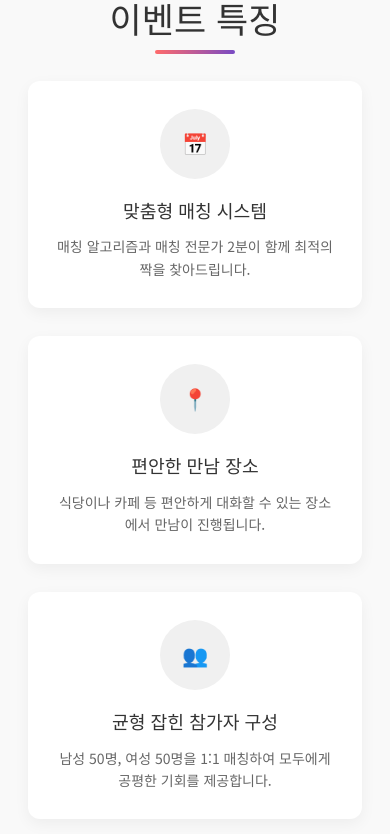
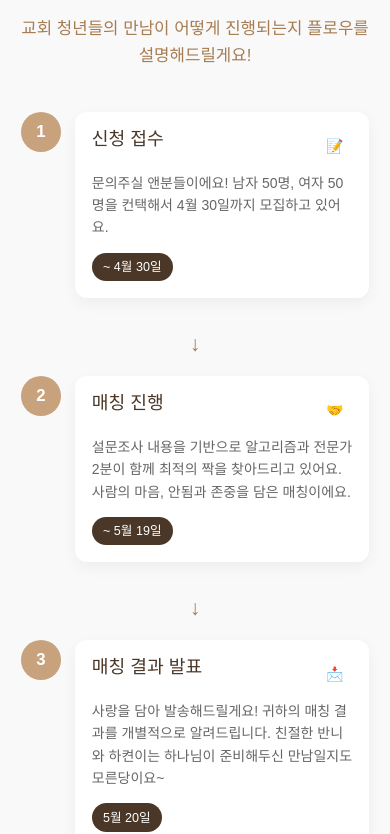
Before and after one commit to tangible-idea/SocialingTeaser, a Vue app: page / in a window 390 px wide. Shown: the part 870-1704 px from the top of the page. Built offline with nearby package versions, Linux system fonts and the light colour scheme; no server answers; the database is empty.

Commit message:
feat: Add features section with responsive grid layout and animation effects

```diff
--- a/src/components/FeaturesSection.vue
+++ b/src/components/FeaturesSection.vue
@@ -4,83 +4,94 @@
 
 <template>
   <section class="features">
-    <h2 class="section-title">이벤트 특징</h2>
+    <h2 class="section-title">어떻게 진행되나요?</h2>
+    <p class="section-intro">교회 청년들의 만남이 어떻게 진행되는지 플로우를 설명해드릴게요!</p>
 
-    <div class="features-grid">
-      <div class="feature-card">
-        <div class="icon">
-          <i class="icon-calendar"></i>
+    <div class="flow-container">
+      <div class="flow-step">
+        <div class="step-number">1</div>
+        <div class="step-content">
+          <h3>신청 접수</h3>
+          <div class="step-icon">
+            <i class="icon-signup"></i>
           </div>
-        <h3>맞춤형 매칭 시스템</h3>
-        <p>매칭 알고리즘과 매칭 전문가 2분이 함께 최적의 짝을 찾아드립니다.</p>
-      </div>
-
-      <div class="feature-card">
-        <div class="icon">
-          <i class="icon-location"></i>
-        </div>
-        <h3>편안한 만남 장소</h3>
-        <p>식당이나 카페 등 편안하게 대화할 수 있는 장소에서 만남이 진행됩니다.</p>
-      </div>
-
-      <div class="feature-card">
-        <div class="icon">
-          <i class="icon-people"></i>
-        </div>
-        <h3>균형 잡힌 참가자 구성</h3>
-        <p>남성 50명, 여성 50명을 1:1 매칭하여 모두에게 공평한 기회를 제공합니다.</p>
-      </div>
-
-      <div class="feature-card">
-        <div class="icon">
-          <i class="icon-heart"></i>
-        </div>
-        <h3>같은 가치관의 만남</h3>
-        <p>유대감 있는 청년들 간의 의미 있는 만남을 통해 진정한 인연을 찾으실 수 있습니다.</p>
+          <p>문의주실 앤분들이에요! 남자 50명, 여자 50명을 컨택해서 4월 30일까지 모집하고 있어요.</p>
+          <div class="date-tag">~ 4월 30일</div>
         </div>
       </div>
 
-    <div class="event-details">
-      <h2 class="section-title">이벤트 정보</h2>
+      <div class="flow-arrow">
+        <i class="icon-arrow-down"></i>
+      </div>
 
-      <div class="detail-item">
-        <div class="detail-icon">
-          <i class="icon-date"></i>
+      <div class="flow-step">
+        <div class="step-number">2</div>
+        <div class="step-content">
+          <h3>매칭 진행</h3>
+          <div class="step-icon">
+            <i class="icon-matching"></i>
           </div>
-        <div class="detail-content">
-          <h4>모집 기간</h4>
-          <p>2025년 4월 30일까지</p>
+          <p>설문조사 내용을 기반으로 알고리즘과 전문가 2분이 함께 최적의 짝을 찾아드리고 있어요. 사람의 마음, 안됨과 존중을 담은 매칭이에요.</p>
+          <div class="date-tag">~ 5월 19일</div>
         </div>
       </div>
 
-      <div class="detail-item">
-        <div class="detail-icon">
-          <i class="icon-match"></i>
+      <div class="flow-arrow">
+        <i class="icon-arrow-down"></i>
       </div>
-        <div class="detail-content">
-          <h4>매칭 완료</h4>
-          <p>2025년 5월 19일까지 매칭 알고리즘과 전문가를 통해 50쌍 연결 완료</p>
+
+      <div class="flow-step">
+        <div class="step-number">3</div>
+        <div class="step-content">
+          <h3>매칭 결과 발표</h3>
+          <div class="step-icon">
+            <i class="icon-results"></i>
+          </div>
+          <p>사랑을 담아 발송해드릴게요! 귀하의 매칭 결과를 개별적으로 알려드립니다. 친절한 반니와 하켠이는 하나님이 준비해두신 만남일지도 모른당이요~</p>
+          <div class="date-tag">5월 20일</div>
         </div>
       </div>
 
-      <div class="detail-item">
-        <div class="detail-icon">
-          <i class="icon-schedule"></i>
+      <div class="flow-arrow">
+        <i class="icon-arrow-down"></i>
       </div>
-        <div class="detail-content">
-          <h4>만남 일정</h4>
-          <p>2025년 5월 내 일정 조율 (구체적인 식당/카페 장소는 5월 말 개별 통지)</p>
+
+      <div class="flow-step">
+        <div class="step-number">4</div>
+        <div class="step-content">
+          <h3>만남 일정 조율</h3>
+          <div class="step-icon">
+            <i class="icon-calendar"></i>
+          </div>
+          <p>서로의 일정에 맞춰 만남 날짜를 정할 수 있도록 도와드릴게요. 따로 빼목타서 일정 잡으세요. 좀 뻔해도 그냥 성실이 중요한거예요!</p>
+          <div class="date-tag">5월 중순</div>
         </div>
       </div>
 
-      <div class="detail-item">
-        <div class="detail-icon">
-          <i class="icon-info"></i>
+      <div class="flow-arrow">
+        <i class="icon-arrow-down"></i>
       </div>
-        <div class="detail-content">
-          <h4>참가 대상 및 비용</h4>
-          <p>남성 50명, 여성 50명 (선착순 모집) / 만남 당일 비용은 참가자 개인 부담</p>
+
+      <div class="flow-step">
+        <div class="step-number">5</div>
+        <div class="step-content">
+          <h3>만남 장소 안내</h3>
+          <div class="step-icon">
+            <i class="icon-location"></i>
           </div>
+          <p>조용하고 편안한 식당이나 카페를 추천해드릴게요. 만남 비용은 서로 부담해주시는 게 좋을 것 같아요. 처음이라 부담스럽다면 카페나 저렴한 식당이라도 좋아요!</p>
+          <div class="date-tag">5월 말</div>
+        </div>
+      </div>
+    </div>
+
+    <div class="final-note">
+      <div class="note-icon">
+        <i class="icon-heart"></i>
+      </div>
+      <div class="note-content">
+        <h3>진심어린 만남을 응원합니다</h3>
+        <p>이번 만남을 통해 정말 소중한 인연을 찾으시길 기도할게요. 만렬히 준비되었다면 지금 바로 신청해주세요!</p>
       </div>
     </div>
   </section>
@@ -90,116 +101,148 @@
 .features {
   padding: 5rem 2rem;
   background-color: #f9f9f9;
+  font-family: 'Pretendard', sans-serif;
 }
 
 .section-title {
   text-align: center;
   font-size: 2.5rem;
+  margin-bottom: 1rem;
+  color: var(--dark-brown);
+}
+
+.section-intro {
+  text-align: center;
+  font-size: 1.2rem;
+  color: var(--secondary-brown);
   margin-bottom: 3rem;
-  color: #333;
+  max-width: 700px;
+  margin-left: auto;
+  margin-right: auto;
+}
+
+.flow-container {
+  max-width: 800px;
+  margin: 0 auto;
+  display: flex;
+  flex-direction: column;
+  align-items: center;
+}
+
+.flow-step {
+  display: flex;
+  margin-bottom: 1rem;
+  width: 100%;
   position: relative;
 }
 
-.section-title:after {
-  content: '';
-  position: absolute;
-  bottom: -15px;
-  left: 50%;
-  transform: translateX(-50%);
-  width: 80px;
-  height: 4px;
-  background: linear-gradient(to right, #ff6b6b, #794bc4);
-  border-radius: 2px;
-}
-
-.features-grid {
-  display: grid;
-  grid-template-columns: repeat(auto-fill, minmax(250px, 1fr));
-  gap: 2rem;
-  margin-bottom: 5rem;
-}
-
-.feature-card {
-  background-color: white;
-  padding: 2rem;
-  border-radius: 12px;
-  box-shadow: 0 5px 15px rgba(0, 0, 0, 0.05);
-  transition: transform 0.3s, box-shadow 0.3s;
-  text-align: center;
-}
-
-.feature-card:hover {
-  transform: translateY(-10px);
-  box-shadow: 0 15px 30px rgba(0, 0, 0, 0.1);
-}
-
-.icon {
-  width: 70px;
-  height: 70px;
-  margin: 0 auto 1.5rem;
-  background-color: #f0f0f0;
+.step-number {
+  width: 50px;
+  height: 50px;
   border-radius: 50%;
+  background-color: var(--accent);
+  color: white;
   display: flex;
   align-items: center;
   justify-content: center;
   font-size: 1.5rem;
-  color: #794bc4;
+  font-weight: bold;
+  margin-right: 1.5rem;
+  flex-shrink: 0;
+  z-index: 2;
 }
 
-.feature-card h3 {
-  font-size: 1.3rem;
-  margin-bottom: 1rem;
-  color: #333;
-}
-
-.feature-card p {
-  color: #666;
-  line-height: 1.6;
-}
-
-.event-details {
-  max-width: 800px;
-  margin: 0 auto;
-}
-
-.detail-item {
-  display: flex;
-  margin-bottom: 2rem;
-  align-items: center;
+.step-content {
+  flex-grow: 1;
   background-color: white;
   padding: 1.5rem;
   border-radius: 12px;
   box-shadow: 0 5px 15px rgba(0, 0, 0, 0.05);
+  position: relative;
 }
 
-.detail-icon {
+.step-icon {
+  position: absolute;
+  top: 1.5rem;
+  right: 1.5rem;
+  width: 40px;
+  height: 40px;
+  border-radius: 50%;
+  background-color: rgba(var(--accent-rgb), 0.1);
+  display: flex;
+  align-items: center;
+  justify-content: center;
+  color: var(--accent);
+  font-size: 1.2rem;
+}
+
+.date-tag {
+  display: inline-block;
+  background-color: var(--dark-brown);
+  color: white;
+  padding: 0.3rem 0.8rem;
+  border-radius: 50px;
+  font-size: 0.9rem;
+  margin-top: 1rem;
+}
+
+.step-content h3 {
+  font-size: 1.5rem;
+  color: var(--dark-brown);
+  margin-bottom: 2rem;
+}
+
+.step-content p {
+  color: #666;
+  line-height: 1.6;
+  font-size: 1.1rem;
+}
+
+.flow-arrow {
+  height: 50px;
+  display: flex;
+  align-items: center;
+  justify-content: center;
+  color: var(--secondary-brown);
+  font-size: 1.5rem;
+  margin: 0.5rem 0;
+}
+
+.final-note {
+  display: flex;
+  align-items: center;
+  background-color: rgba(var(--accent-rgb), 0.05);
+  padding: 2rem;
+  border-radius: 12px;
+  margin-top: 3rem;
+  max-width: 800px;
+  margin-left: auto;
+  margin-right: auto;
+}
+
+.note-icon {
   width: 60px;
   height: 60px;
   border-radius: 50%;
-  background: linear-gradient(135deg, #ff6b6b, #794bc4);
+  background: linear-gradient(135deg, var(--accent), var(--light-brown));
   display: flex;
   align-items: center;
   justify-content: center;
   color: white;
-  font-size: 1.5rem;
+  font-size: 1.8rem;
   margin-right: 1.5rem;
   flex-shrink: 0;
 }
 
-.detail-content h4 {
-  font-size: 1.2rem;
+.note-content h3 {
+  font-size: 1.3rem;
+  color: var(--dark-brown);
   margin-bottom: 0.5rem;
-  color: #333;
 }
 
-.detail-content p {
+.note-content p {
   color: #666;
   line-height: 1.6;
-}
-
-.highlight {
-  color: #ff3366;
-  font-weight: 700;
 }
 
 /* Placeholder icons */
@@ -207,30 +250,61 @@
   font-style: normal;
 }
 
+.icon-signup:before { content: '\1F4DD'; }
+.icon-matching:before { content: '\1F91D'; }
+.icon-results:before { content: '\1F4E9'; }
 .icon-calendar:before { content: '\1F4C5'; }
 .icon-location:before { content: '\1F4CD'; }
 .icon-heart:before { content: '\2764'; }
-.icon-people:before { content: '\1F465'; }
-.icon-date:before { content: '\1F4C5'; }
-.icon-match:before { content: '\1F91D'; }
-.icon-schedule:before { content: '\1F5D3'; }
-.icon-marker:before { content: '\1F4CD'; }
-.icon-ticket:before { content: '\1F3AB'; }
-.icon-info:before { content: '\2139'; }
+.icon-arrow-down:before { content: '\2193'; }
 
 @media (max-width: 768px) {
-  .features-grid {
-    grid-template-columns: 1fr;
+  .features {
+    padding: 3rem 1.5rem;
   }
 
-  .detail-item {
+  .section-title {
+    font-size: 2rem;
+  }
+
+  .step-number {
+    width: 40px;
+    height: 40px;
+    font-size: 1.2rem;
+    margin-right: 1rem;
+  }
+
+  .step-content {
+    padding: 1.2rem;
+  }
+
+  .step-icon {
+    width: 35px;
+    height: 35px;
+    font-size: 1rem;
+    top: 1.2rem;
+    right: 1.2rem;
+  }
+
+  .step-content h3 {
+    font-size: 1.3rem;
+    margin-bottom: 1.5rem;
+    margin-right: 40px;
+  }
+
+  .step-content p {
+    font-size: 1rem;
+  }
+
+  .final-note {
     flex-direction: column;
     text-align: center;
+    padding: 1.5rem;
   }
 
-  .detail-icon {
+  .note-icon {
+    margin-bottom: 1rem;
     margin-right: 0;
-    margin-bottom: 1rem;
   }
 }
 </style>
```
Lines whose indentation alone changed are shown as unchanged.
